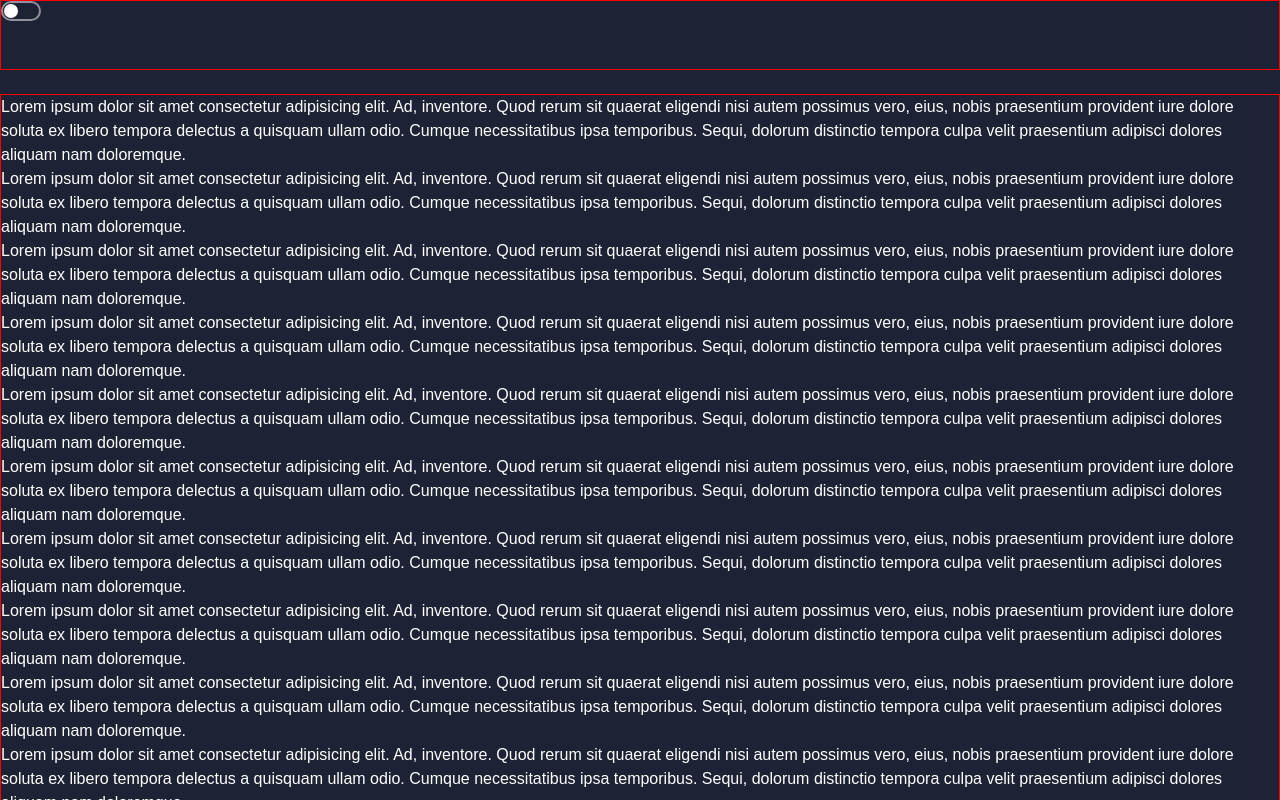
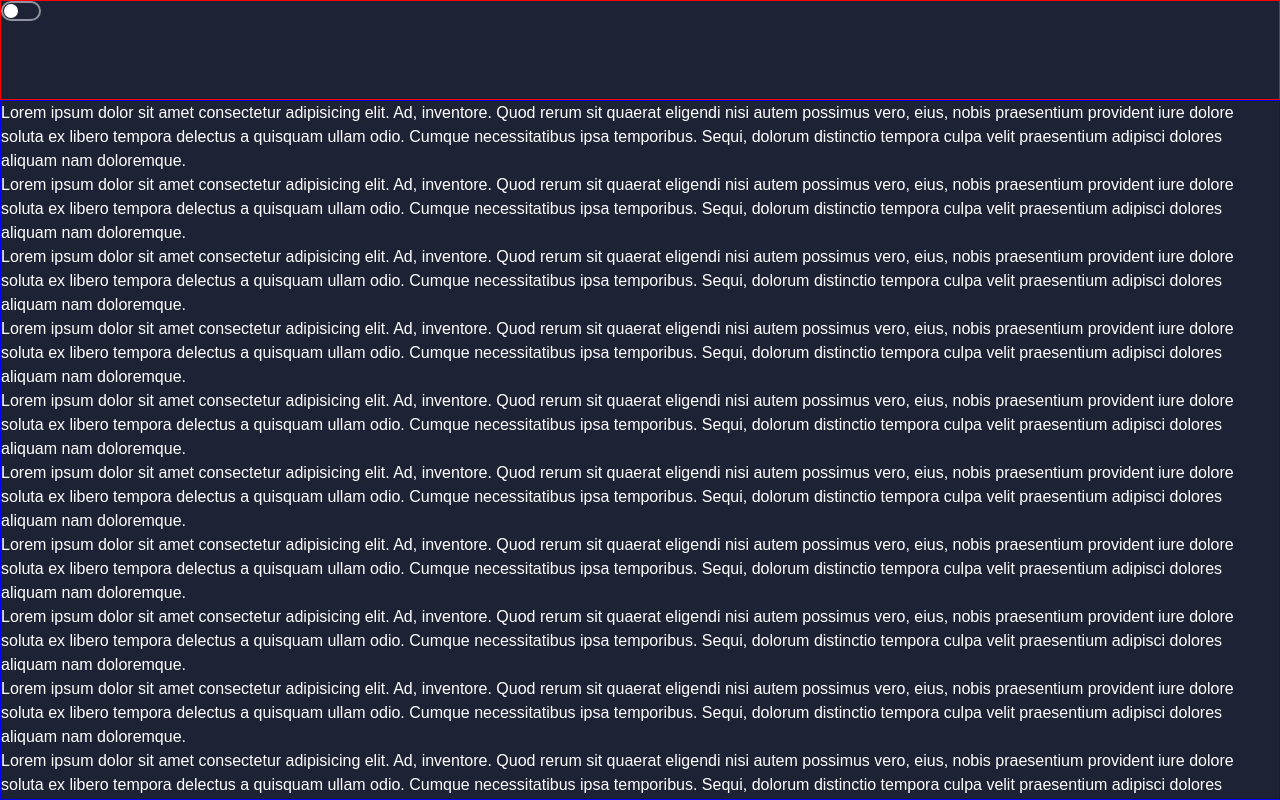
Before and after one commit to naHDop-tech/e-passport, a React app in the folder client/: page / in a window 1280 px wide. Shown: the top 800 px of the page. Built offline with nearby package versions, Linux system fonts and the light colour scheme.

Commit message:
feat: new layout with grid template

```diff
--- a/client/src/components/HOC/WithUserInfo/withUserInfo.tsx
+++ b/client/src/components/HOC/WithUserInfo/withUserInfo.tsx
@@ -8,9 +8,16 @@ export function withUserInfo(Component: (p: PropsWithChildren<IMainLayoutProps>)
     const { children } = props
     const { isAuth } = useRecoilValue(authSelector)
     const { user: { email } } = useRecoilValue(userSelector)
-
+    const sider = () => (
+      <>
+        <p>Hello</p>
+        <p>Setting</p>
+        <p>Some</p>
+        <p>Logout</p>
+      </>
+    )
     return (
-      <Component isAuth={isAuth} userEmail={email}>
+      <Component sider={sider} isAuth={isAuth} userEmail={email}>
         {children}
       </Component>
     )
--- a/client/src/components/layouts/MainLayout/MainLayout.tsx
+++ b/client/src/components/layouts/MainLayout/MainLayout.tsx
@@ -5,10 +5,13 @@ import s from './MainLayoutStyle.module.css'
 const styles = s as unknown as IMainLayoutStyle
 
 interface IMainLayoutStyle {
-  GridContainer: string
+  BaseGridContainer: string
+  UserGridContainer: string
   Header: string
   Content: string
   Footer: string
+  Sidebar: string
+  SilentSidebar: string
 }
 
 import { ThemeToggle as TT } from '../../ThemeToggle'
@@ -19,20 +22,24 @@ import { IMainLayoutProps } from './types'
 const ThemeToggle = withTheme(TT)
 
 export function MainLayout(props: PropsWithChildren<IMainLayoutProps>) {
-  const { children, isAuth, userEmail } = props
+  const { children, isAuth, sider, userEmail } = props
   const navigateTo = useNavigate()
+  const Sider = sider
 
   return (
-    <div className={styles.GridContainer}>
+    <div className={isAuth ? styles.UserGridContainer : styles.BaseGridContainer}>
       <div className={styles.Header}>
         <ThemeToggle />
       </div>
+      <div className={isAuth ? styles.Sidebar : styles.SilentSidebar}>
+        <Sider />
+      </div>
       <div className={styles.Content}>
         {children}
+        <div className={styles.Footer}>
+          {new Date().getFullYear()}
+        </div>
       </div>
-      <div className={styles.Footer}>
-        {new Date().getFullYear()}
-      </div>
-    </div>
+  </div>
   )
 }
--- a/client/src/components/layouts/MainLayout/MainLayoutStyle.module.css
+++ b/client/src/components/layouts/MainLayout/MainLayoutStyle.module.css
@@ -1,19 +1,53 @@
-.GridContainer {
+.UserGridContainer {
   width: 100%;
+  height: 100vh;
+
   display: grid;
-  grid-template-rows: 70px 1fr 200px;
-  grid-auto-flow: column;
-  row-gap: 24px;
+  grid-template-columns: 200px auto;
+  grid-template-rows: 100px 1fr;
+  grid-template-areas:
+    'sider header'
+    'sider content';
+}
+
+.BaseGridContainer {
+  width: 100%;
+  height: 100vh;
+
+  display: grid;
+  grid-template-columns: 1fr auto;
+  grid-template-rows: 100px 1fr;
+  grid-template-areas:
+    'header'
+    'content';
 }
 
 .Header {
+  grid-area: header;
+  top: 0;
   border: 1px solid red;
+  /* background-color: var(--color-background); */
+
+  /* box-shadow: 0 14px 14px 20px var(--color-background); */
+}
+
+.Sidebar {
+  grid-area: sider;
+  border: 1px solid pink;
+}
+
+.SilentSidebar {
+  display: none;
+  grid-area: sider;
 }
 
 .Content {
-  border: 1px solid red;
+  grid-area: content;
+  overflow: auto;
+  border: 1px solid blue;
 }
 
 .Footer {
-  border: 1px solid red;
+  /* grid-area: footer; */
+  border: 1px solid purple;
 }
--- a/client/src/components/layouts/MainLayout/types.ts
+++ b/client/src/components/layouts/MainLayout/types.ts
@@ -1,4 +1,5 @@
 export interface IMainLayoutProps {
   isAuth: boolean
   userEmail: string
+  sider: () => JSX.Element
 }
```
